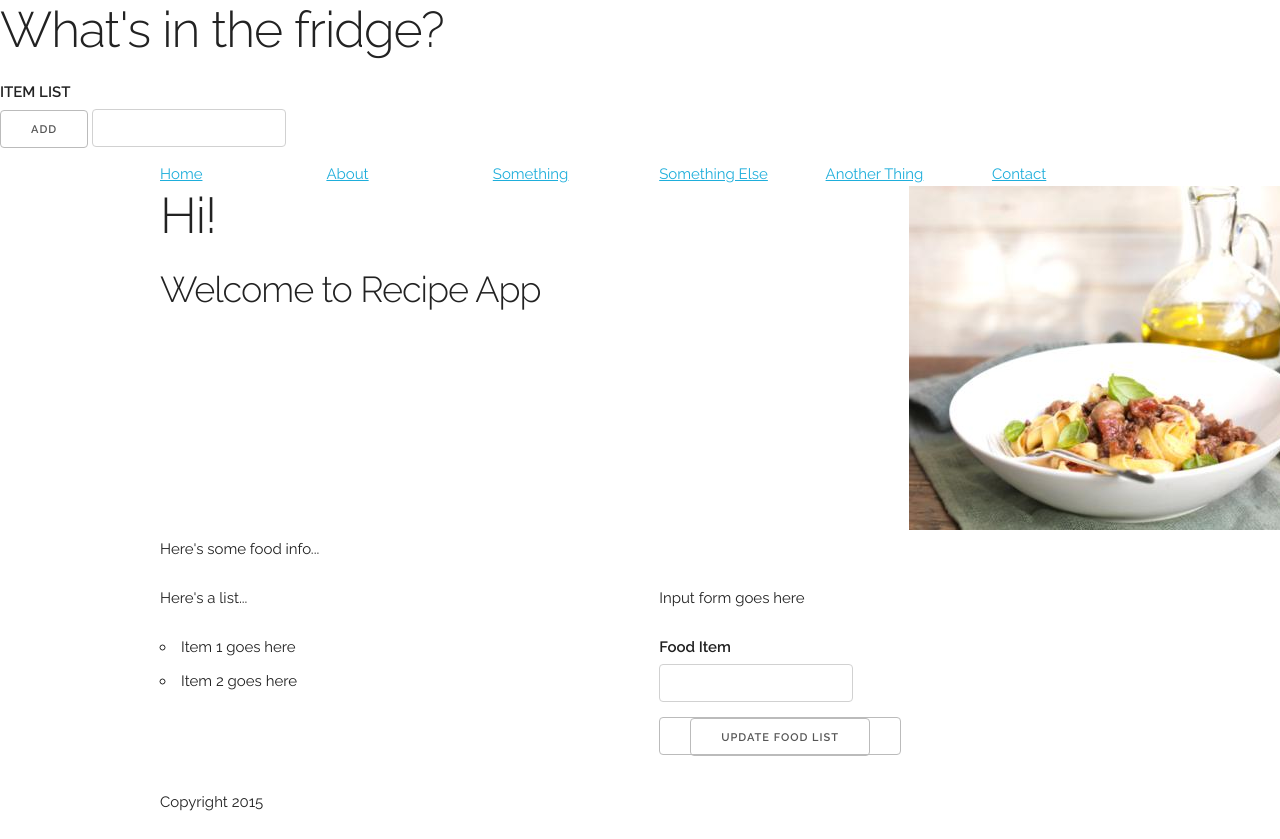
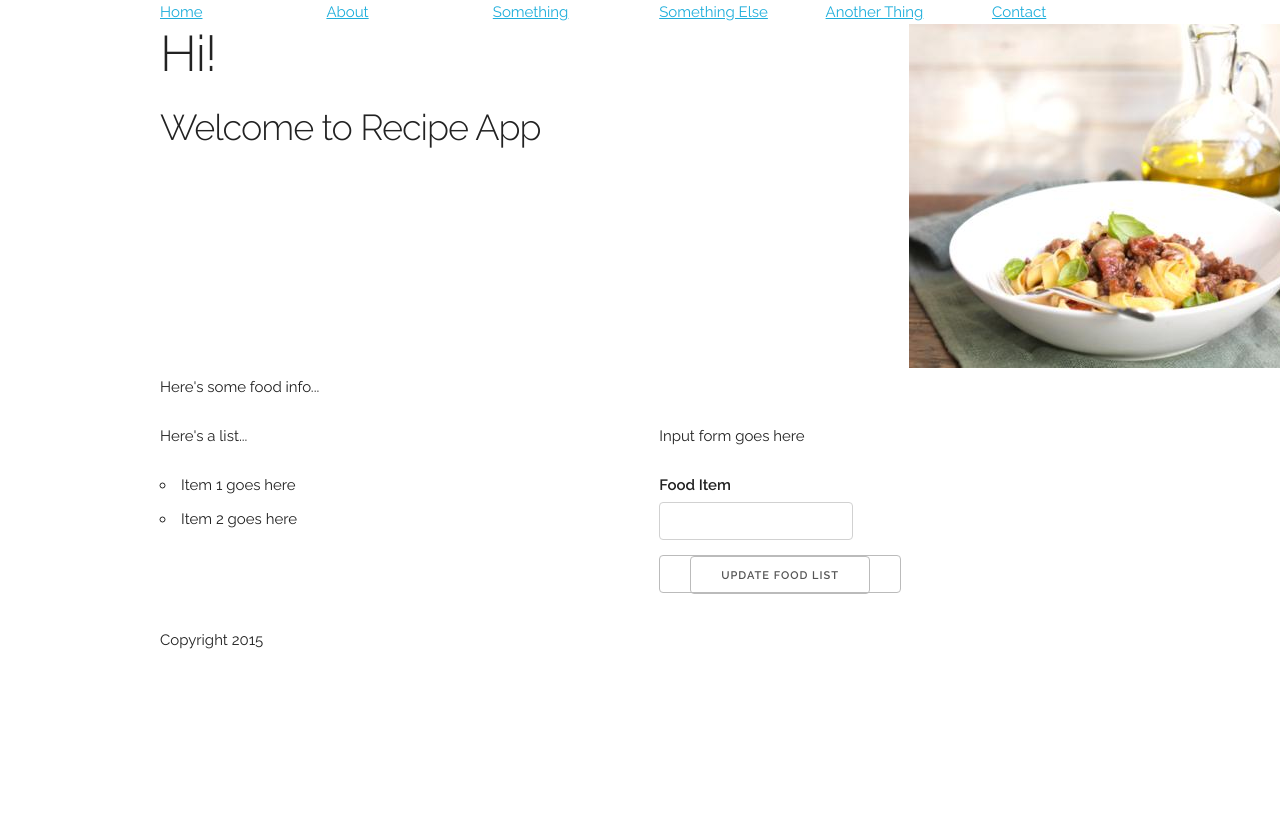
Before and after one commit to kakapo2016-projects/recipeapp, a website: page public/index.html in a window 1280 px wide. Shown: the top 839 px of the page. After the commit the page ends 800 px from the top, so only its background shows below. Drawn offline with nearby package versions, Linux system fonts and the light colour scheme.

Commit message:
update index.html'

```diff
--- a/public/index.html
+++ b/public/index.html
@@ -40,12 +40,12 @@
 </head>
 
 <body>
-<h1> What's in the fridge?</h1>
+<!-- <h1> What's in the fridge?</h1>
 <div class ="foodItems">
 <label>ITEM LIST</label>
 <button>ADD</button>
 <input type="text" name="content" id="inputitem">
-</div>
+</div> -->
 
   <!-- Primary Page Layout
   –––––––––––––––––––––––––––––––––––––––––––––––––– -->
```
